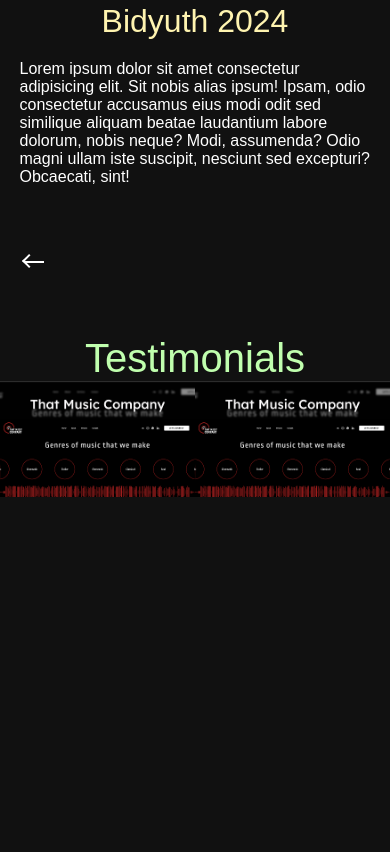
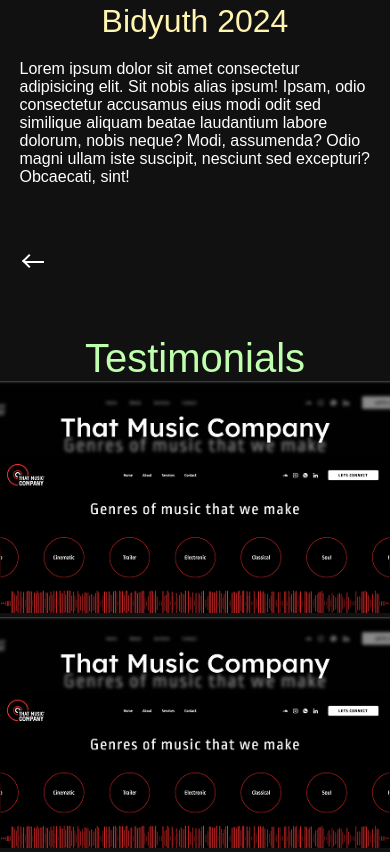
Before and after one commit to 24vishwas/tos-website, a plain HTML site: page index.html in a window 390 px wide. Shown: the part 6419-7271 px from the top of the page. Before the commit the page ends 6920 px from the top, so only its background shows below. Drawn offline with Linux system fonts and the light colour scheme.

Commit message:
first commit

```diff
--- a/index.css
+++ b/index.css
@@ -668,3 +668,13 @@ li {
     object-fit: cover;
     object-position: center;
 }
+@media screen and (max-width:1150px) {
+    .testimonials-wrapper{
+        flex-direction: column;
+        width: 100%;
+    }
+    .testimonials-wrapper .testimonial{
+        width: 100%;
+    }
+
+}
```
